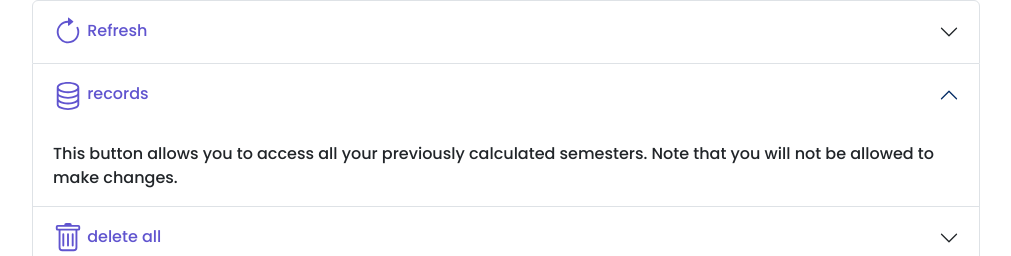
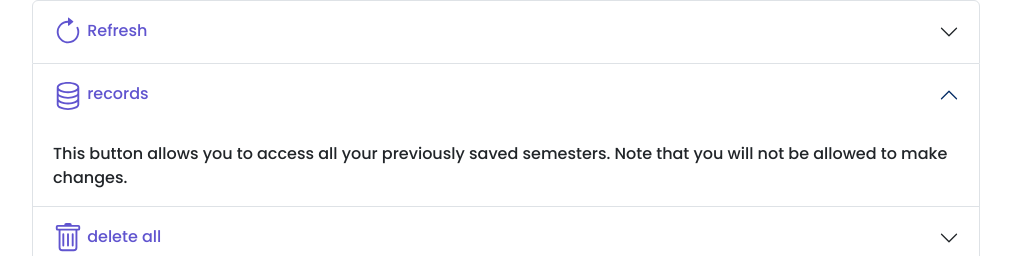
Before and after one commit to wodoame/cwa-application-version-2, a website: page index.html in a window 1280 px wide. Both pictures are taken after a click on the button "records". Shown: the part 1674-1930 px from the top of the page, without its empty margins (134-1145 px from the left). Drawn offline with Linux system fonts and the light colour scheme.

Commit message:
modified an instruction

```diff
--- a/index.html
+++ b/index.html
@@ -367,7 +367,7 @@
                       </h2>
                       <div id="records" class="accordion-collapse collapse">
                         <div class="accordion-body">
-                          This button allows you to access all your previously calculated semesters. Note that you will not be allowed to make changes.
+                          This button allows you to access all your previously saved semesters. Note that you will not be allowed to make changes.
                         </div>
                       </div>
                     </div>
```
